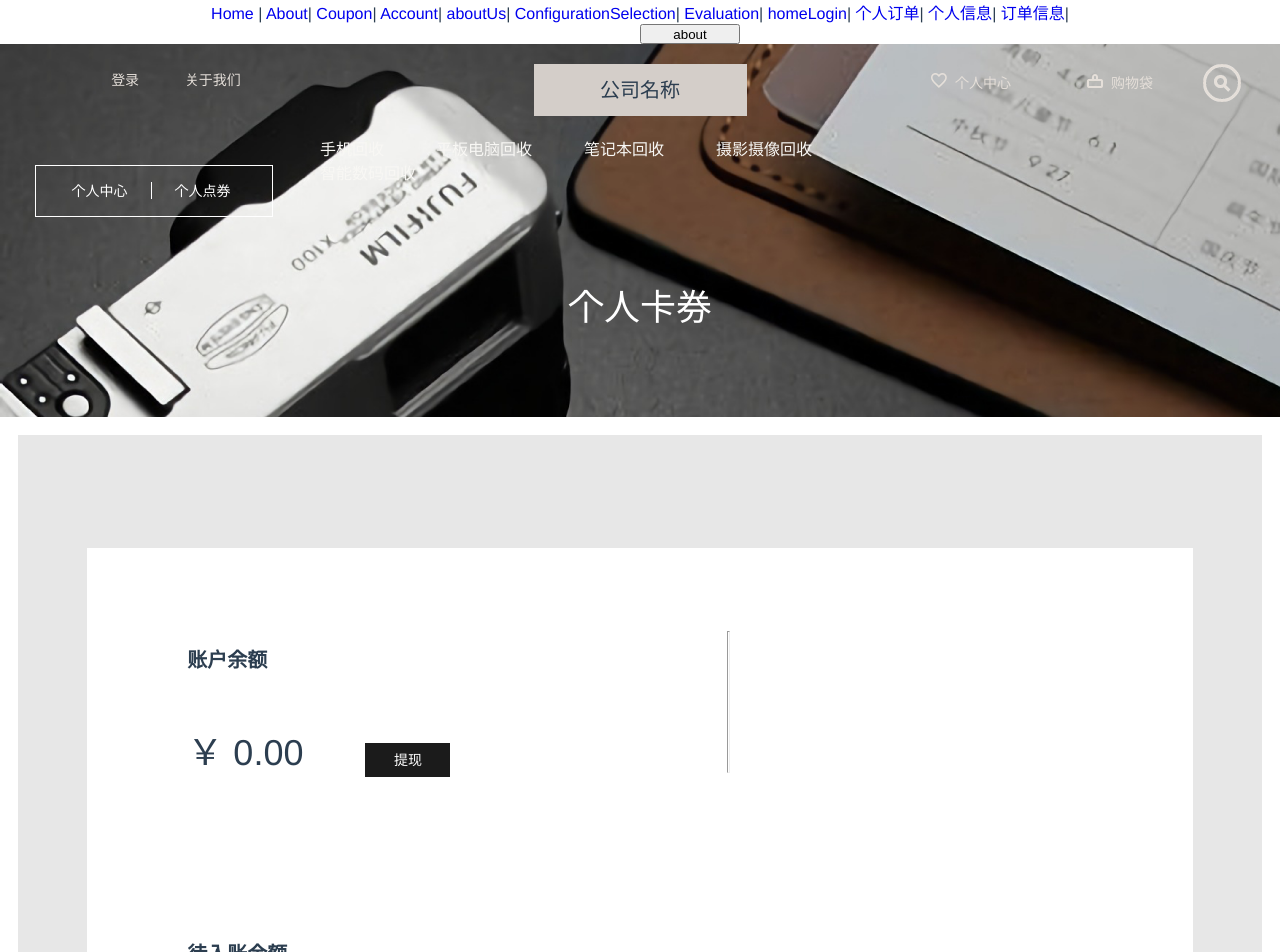
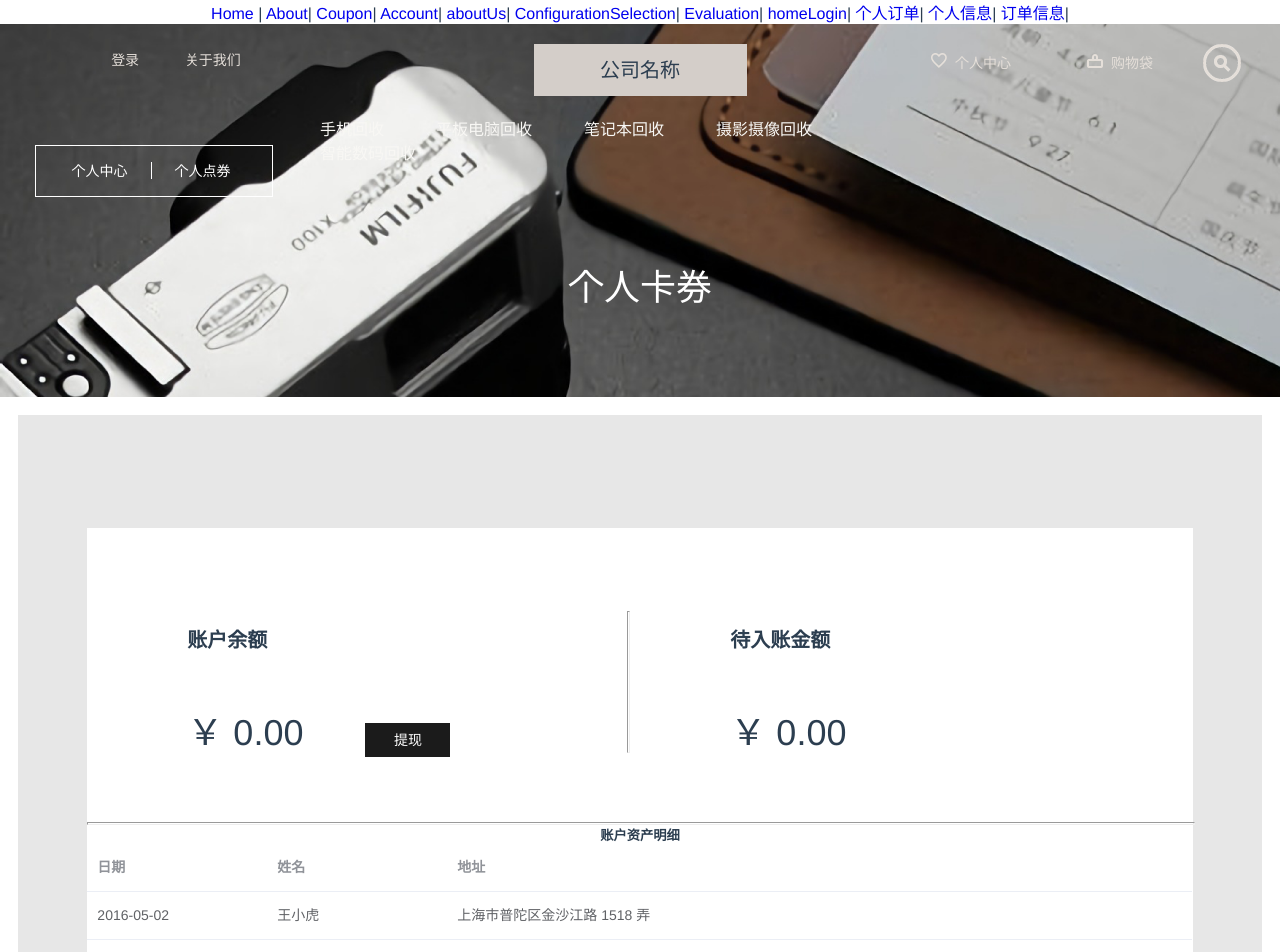
Before and after one commit to JupiterandSaturn/diandang, a Vue app: page /account in a window 1280 px wide. Shown: the top 952 px of the page. Built offline with nearby package versions, Linux system fonts and the light colour scheme.

Commit message:
更改了account布局尺寸。增加了personnalInformation信息 Merge remote-tracking branch 'origin/master'
# Conflicts:
#	src/App.vue
#	src/components/currency/page-top-min.vue
#	src/router/index.js
#	src/views/Account.vue

```diff
--- a/src/components/homepage/index.vue
+++ b/src/components/homepage/index.vue
@@ -1,6 +1,6 @@
 <template>
     <div id="home">
-        <router-link to="/aboutUs" tag="button" class="home">about</router-link>
+
         <router-view></router-view>
     </div>
 </template>
--- a/src/views/Account.vue
+++ b/src/views/Account.vue
@@ -22,7 +22,7 @@
                     <div id="detail_bottom">
                         <h5>账户资产明细</h5>
                         <accountTable>
-                            <el-table-column></el-table-column>
+                                <el-table-column></el-table-column>
                         </accountTable>
                     </div>
                 </div>
@@ -103,7 +103,7 @@
                 background:#fff;
                 #detail_top_left{
                     float:left;
-                    @include widhei(540px,294px);
+                    @include widhei(440px,294px);
                     padding-left:100px;
                     h5{
                         text-align: left;
@@ -134,7 +134,7 @@
                 }
                 #detail_top_right{
                     float:left;
-                    @include widhei(540px,294px);
+                    @include widhei(440px,294px);
                     padding-left:100px;
                     h5{
                         text-align: left;
--- a/src/views/personalInformation.vue
+++ b/src/views/personalInformation.vue
@@ -13,6 +13,7 @@
                         <span>1</span>
                         <span>取货地址</span>
                     </p>
+
                 </div>
             </div>
         </div>
```
